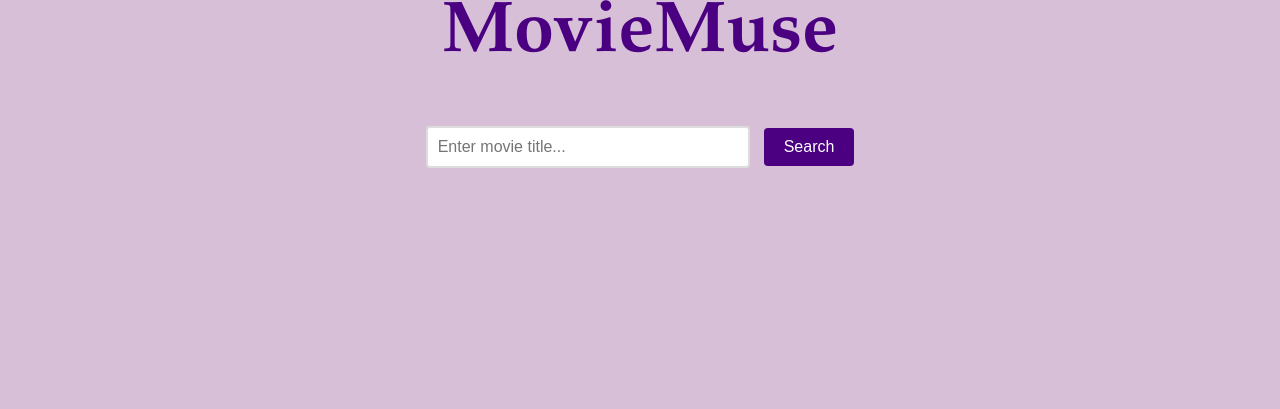
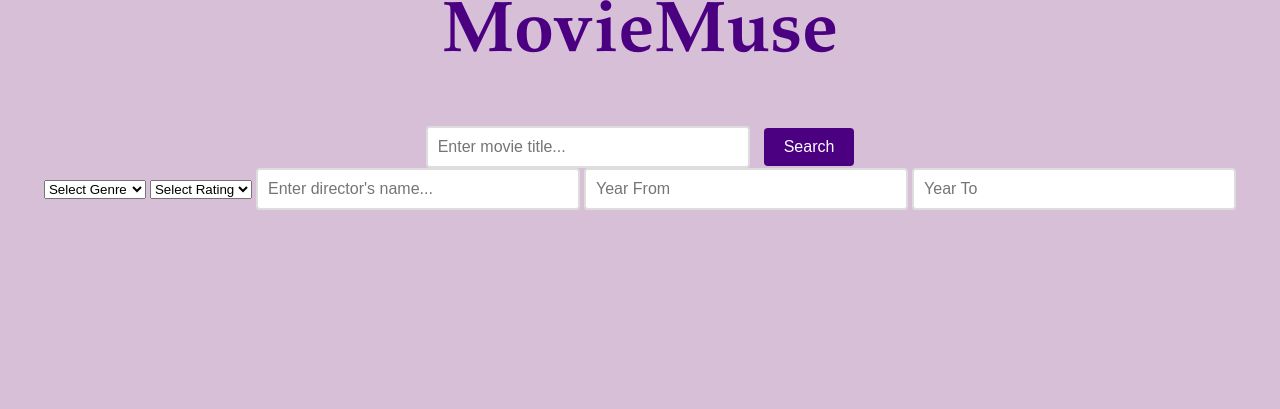
Before and after one commit to Enduge/MovieMuse, a Django app: page / in a window 1280 px wide. Shown: the part 79-488 px from the top of the page. Run offline with Django 5.2, Linux system fonts and the light colour scheme.

Commit message:
Update movie.html

```diff
--- a/mysite/templates/movie.html
+++ b/mysite/templates/movie.html
@@ -8,6 +8,45 @@
         <h1>MovieMuse</h1>
         <input type="text" id="searchInput" placeholder="Enter movie title...">
         <button id="searchButton">Search</button>
+        <br>
+        <select id="genreFilter">
+            <option value="">Select Genre</option>
+            <option value="Action">Action</option>
+            <option value="Adventure">Adventure</option>
+            <option value="Animation">Animation</option>
+            <option value="Biography">Biography</option>
+            <option value="Comedy">Comedy</option>
+            <option value="Crime">Crime</option>
+            <option value="Documentary">Documentary</option>
+            <option value="Drama">Drama</option>
+            <option value="Family">Family</option>
+            <option value="Fantasy">Fantasy</option>
+            <option value="Film-Noir">Film Noir</option>
+            <option value="History">History</option>
+            <option value="Horror">Horror</option>
+            <option value="Music">Music</option>
+            <option value="Musical">Musical</option>
+            <option value="Mystery">Mystery</option>
+            <option value="Romance">Romance</option>
+            <option value="Sci-Fi">Sci-Fi</option>
+            <option value="Sport">Sport</option>
+            <option value="Superhero">Superhero</option>
+            <option value="Thriller">Thriller</option>
+            <option value="War">War</option>
+            <option value="Western">Western</option>
+        </select>
+        <select id="ratingFilter">
+            <option value="">Select Rating</option>
+            <option value="G">G</option>
+            <option value="PG">PG</option>
+            <option value="PG-13">PG-13</option>
+            <option value="R">R</option>
+            <option value="NC-17">NC-17</option>
+            <option value="Unrated">Unrated</option>
+        </select>
+        <input type="text" id="directorInput" placeholder="Enter director's name...">
+        <input type="number" id="yearFrom" placeholder="Year From" min="1900" max="2025">
+        <input type="number" id="yearTo" placeholder="Year To" min="1900" max="2025">
     </div>
     <div id="loading">Searching...</div>
     <div id="results"></div>
@@ -16,6 +55,11 @@
         const apiKey = '1e9287fc';
         const searchInput = document.getElementById('searchInput');
         const searchButton = document.getElementById('searchButton');
+        const genre = document.getElementById('genreFilter');
+        const rating = document.getElementById('ratingFilter');
+        const director = document.getElementById('directorInput');
+        const yearFrom = document.getElementById('yearFrom');
+        const yearTo = document.getElementById('yearTo');
         const resultsDiv = document.getElementById('results');
         const loadingDiv = document.getElementById('loading');
 
@@ -27,6 +71,12 @@
 
         async function searchMovies() {
             const searchTerm = searchInput.value.trim();
+            const searchTerm = searchInput.value.trim();
+            const genreValue = genreFilter.value.trim();
+            const ratingValue = ratingFilter.value.trim();
+            const directorValue = directorFilter.value.trim();
+            const yearFromValue = yearFrom.value.trim();
+            const yearToValue = yearTo.value.trim();
             if (!searchTerm) {
                 resultsDiv.innerHTML = '<div class="error">Please enter a movie title</div>';
                 return;
@@ -71,7 +121,12 @@
                     if (movieDetails.Title.toLowerCase().includes("short") ||
                         movieDetails.Genre.toLowerCase().includes("short") ||
                         movieDetails.Rated === "N/A" ||
-                        movieDetails.Director === "N/A") {
+                        movieDetails.Director === "N/A" ||
+                        (genreValue != "" && !movieDetails.Genre.toLowerCase().includes(genreValue.toLowerCase())) ||
+                        (ratingValue != "" && !movieDetails.Rated.toLowerCase().includes(ratingValue.toLowerCase())) ||
+                        (directorValue != "" && !movieDetails.Director.toLowerCase().includes(directorValue.toLowerCase())) ||
+                        (yearToValue != "" && movieDetails.Year > yearToValue) ||
+                        (yearFromValue != "" && movieDetails.Year < yearFromValue)) {
                         continue;
                     }
 
```
